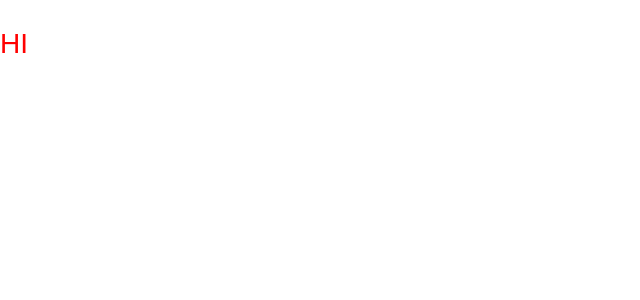
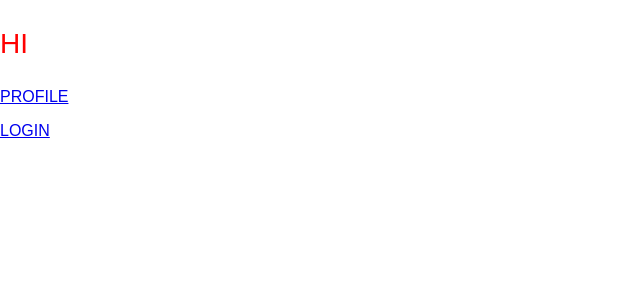
Before and after one commit to keithohno/ivern-frontend, a Next.js app: page / in a window 1280 px wide. Shown: the top 300 px of the page, without its empty margins (0-640 px from the left). Built offline with nearby package versions, Linux system fonts and the light colour scheme.

Commit message:
added links to home page

```diff
--- a/pages/index.tsx
+++ b/pages/index.tsx
@@ -1,4 +1,5 @@
 import type { NextPage } from "next";
+import Link from "next/link";
 import Head from "next/head";
 import styles from "../styles/Index.module.css";
 
@@ -11,6 +12,16 @@
 
       <main>
         <p className={styles.title}>HI</p>
+        <p>
+          <Link href="/profile">
+            <a>PROFILE</a>
+          </Link>
+        </p>
+        <p>
+          <Link href="/login">
+            <a>LOGIN</a>
+          </Link>
+        </p>
       </main>
     </div>
   );
```
